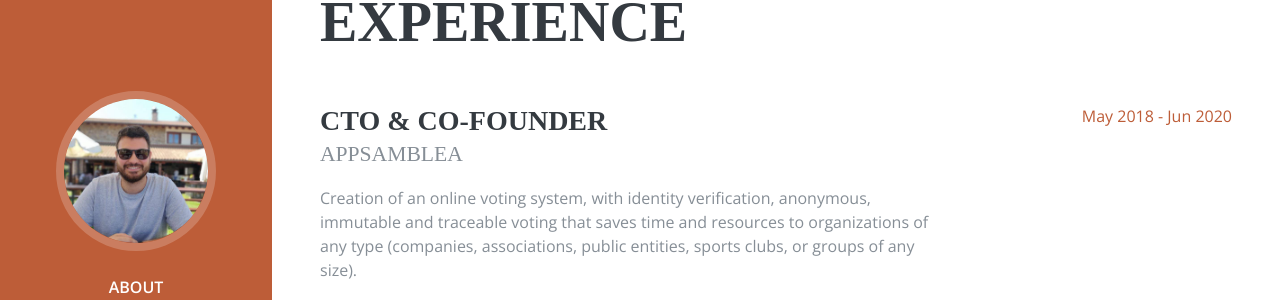
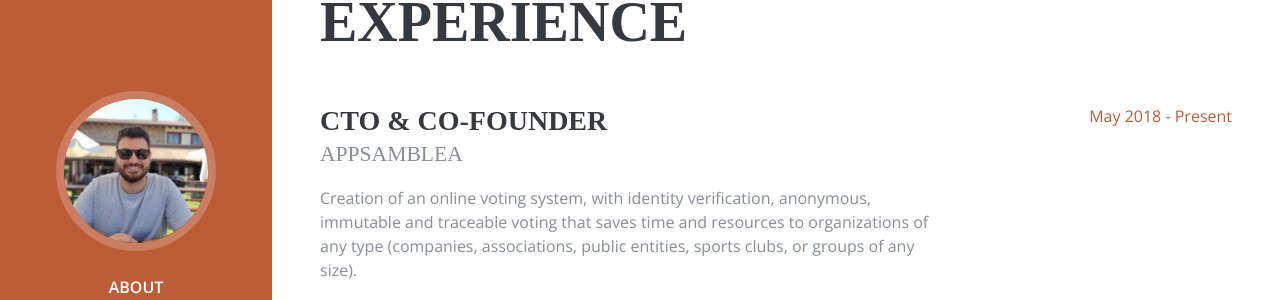
Before and after one commit to RaulBejarano/RaulBejarano.github.io, a Jekyll site: the page built from index.html, in a window 1280 px wide and 900 px high, scrolled down 804 px. Shown: the part 155-455 px from the top of the window. Built offline with Jekyll 4.4.1, drawn with Linux system fonts in a browser that asks for light colours; some web fonts are replaced.

Commit message:
Update index.html

```diff
--- a/index.html
+++ b/index.html
@@ -95,7 +95,7 @@ layout: default
 				<p>Creation of an online voting system, with identity verification, anonymous, immutable and traceable voting that saves time and resources to organizations of any type (companies, associations, public entities, sports clubs, or groups of any size).</p>
 			</div>
 			<div class="resume-date text-md-right">
-				<span class="text-primary">May 2018 - Jun 2020</span>
+				<span class="text-primary">May 2018 - Present</span>
 			</div>
 		</div>
 
```
